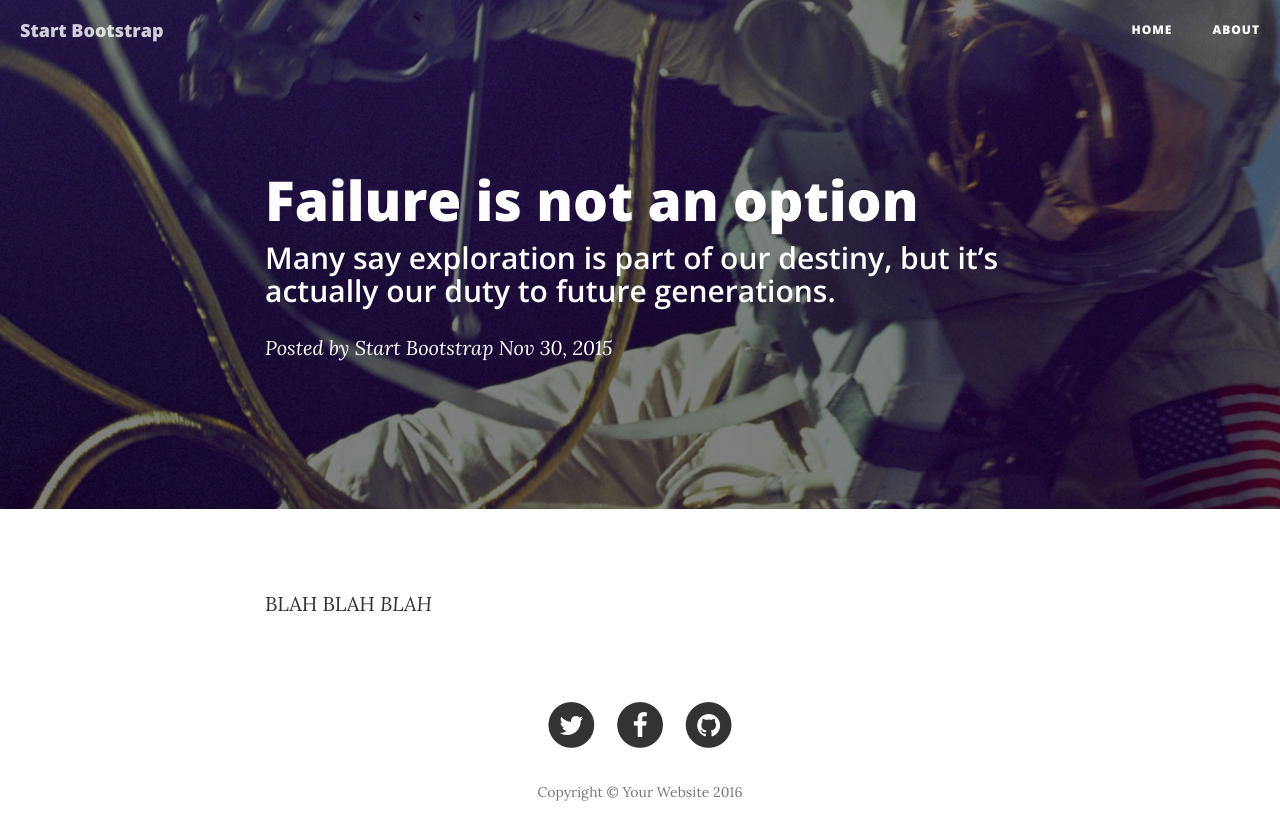
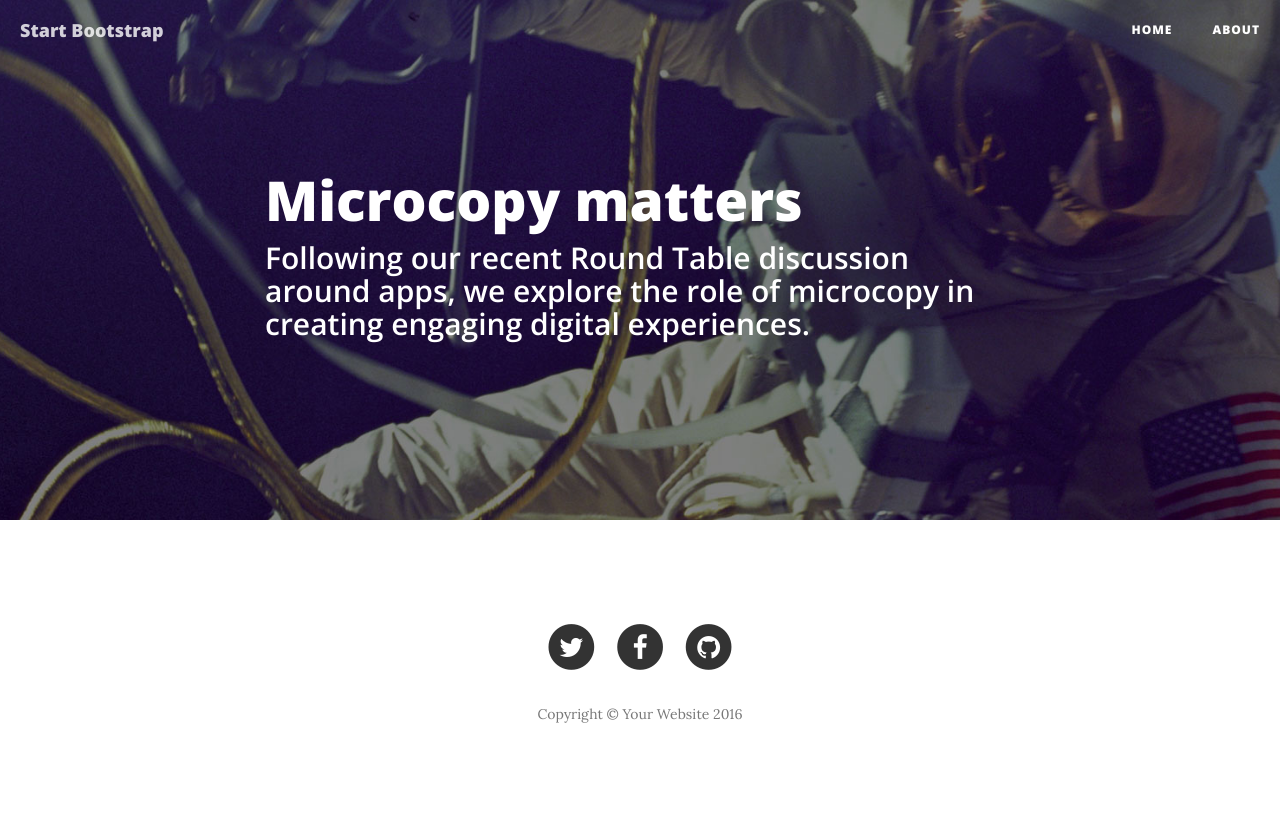
Before and after one commit to beatriceborbon/beatriceborbon.github.io, a Jekyll site: the page built from _posts/2011-12-31-new-years-eve-is-awesome.md, in a window 1280 px wide. Shown: the top 840 px of the page. Built offline with Jekyll 4.4.1, drawn with Linux system fonts in a browser that asks for light colours.

Commit message:
Update 2011-12-31-new-years-eve-is-awesome.md

```diff
--- a/_posts/2011-12-31-new-years-eve-is-awesome.md
+++ b/_posts/2011-12-31-new-years-eve-is-awesome.md
@@ -1,11 +1,8 @@
 ---
 layout: post
-title: Failure is not an option
-subtitle: Many say exploration is part of our destiny, but it’s actually our duty to future generations.
-permalink: /post3/
-author: Start Bootstrap
+title: Microcopy matters
+subtitle: Following our recent Round Table discussion around apps, we explore the role of microcopy in creating engaging digital experiences.
+permalink: http://zx.ycn.org/editorial/mircrocopy/
 image: post-bg.jpg
-date: 2015-11-30 00:10:45
+date: 2017-02-20 00:10:45
 ---
-
-BLAH BLAH _BLAH_
```
